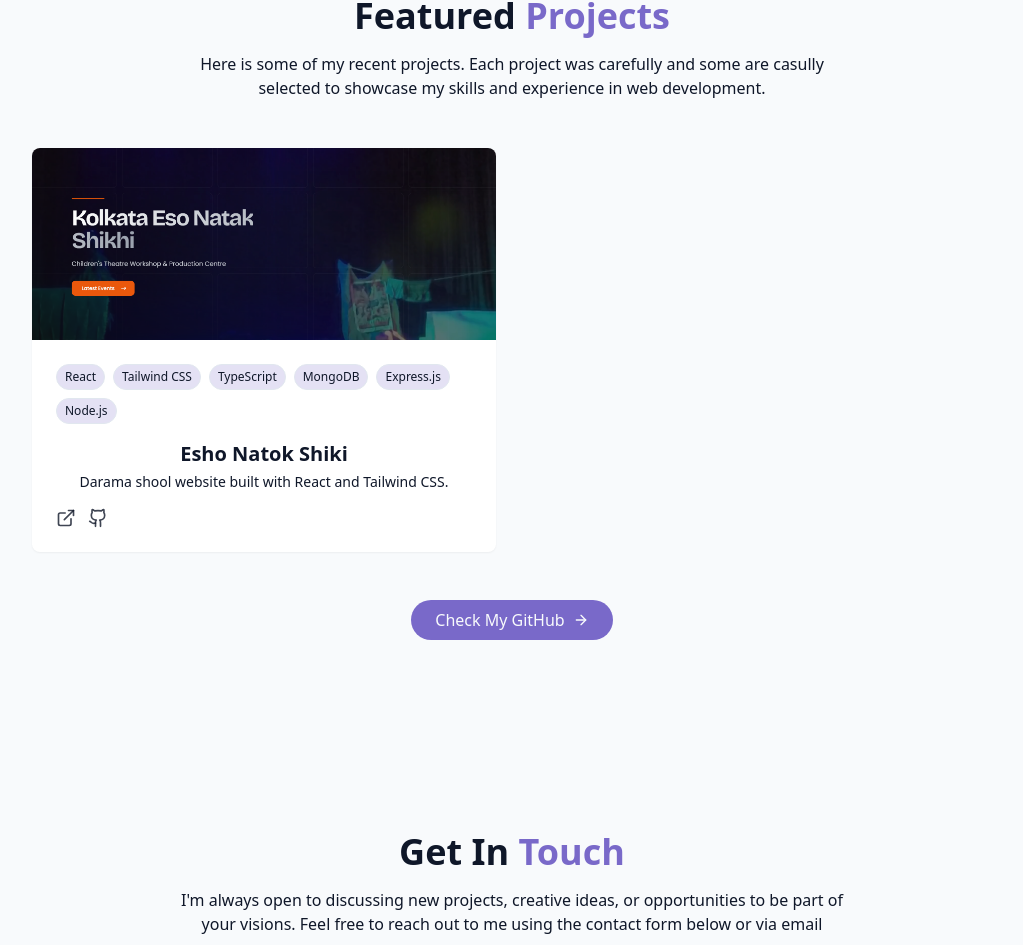
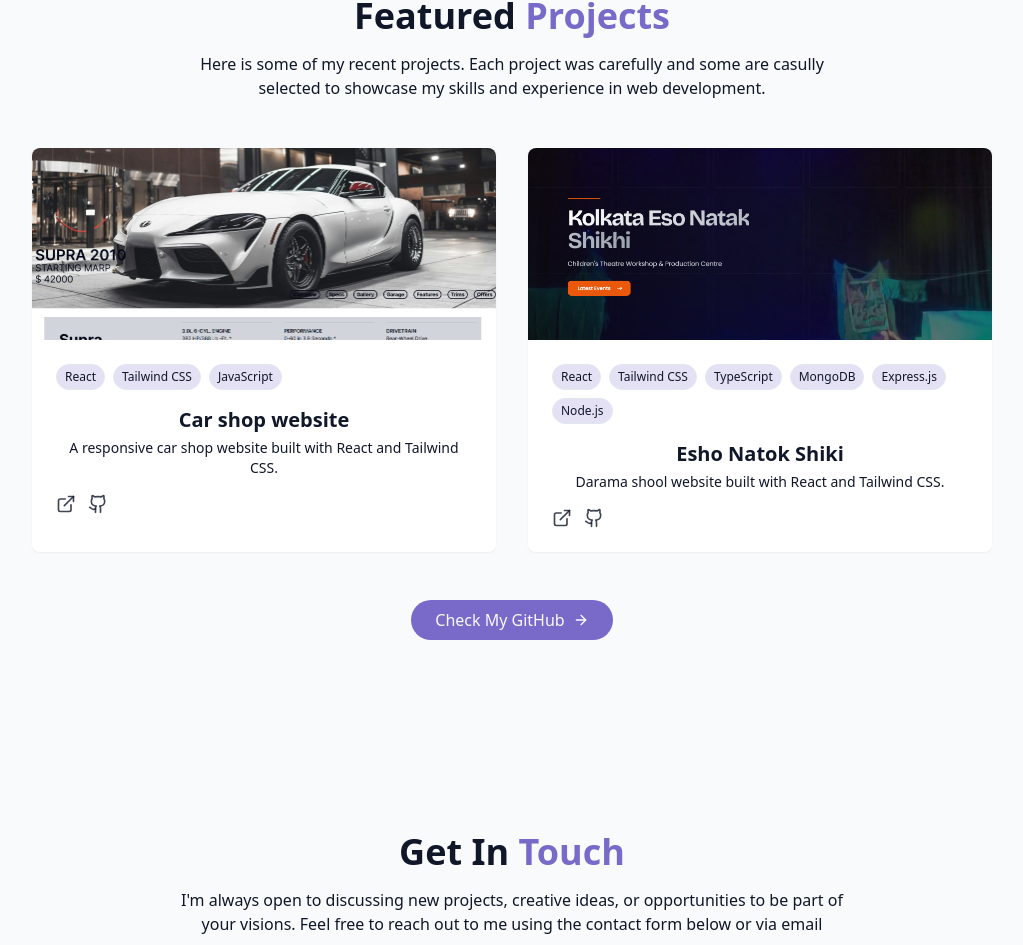
Before and after one commit to swarnadeep31/Portfolio, a React (Vite) app: page / in a window 1280 px wide. Shown: the part 2430-3375 px from the top of the page, without its empty margins (128-1151 px from the left). Built offline with nearby package versions, Linux system fonts and the light colour scheme.

Commit message:
Uncomment project details for car shop website

```diff
--- a/src/components/ProjectScetion.jsx
+++ b/src/components/ProjectScetion.jsx
@@ -1,18 +1,18 @@
 import { ArrowRight, ExternalLink, Github } from "lucide-react";
 
 const projects = [
-  // {
-  //   id: 1,
-  //   title: "Car shop website",
-  //   description:
-  //     "A responsive car shop website built with React and Tailwind CSS.",
-  //   image: "/projects/project1.png",
-  //   tags: ["React", "Tailwind CSS", "JavaScript"],
-  //   demoUrl: "https://cars-phi-nine.vercel.app/",
-  //   githubUrl: "https://github.com/swarnadeep31/cars",
-  // },
   {
     id: 1,
+    title: "Car shop website",
+    description:
+      "A responsive car shop website built with React and Tailwind CSS.",
+    image: "/projects/project1.png",
+    tags: ["React", "Tailwind CSS", "JavaScript"],
+    demoUrl: "https://cars-phi-nine.vercel.app/",
+    githubUrl: "https://github.com/swarnadeep31/cars",
+  },
+  {
+    id: 2,
     title: "Esho Natok Shiki",
     description: "Darama shool website built with React and Tailwind CSS.",
     image: "/projects/project2.png",
```
